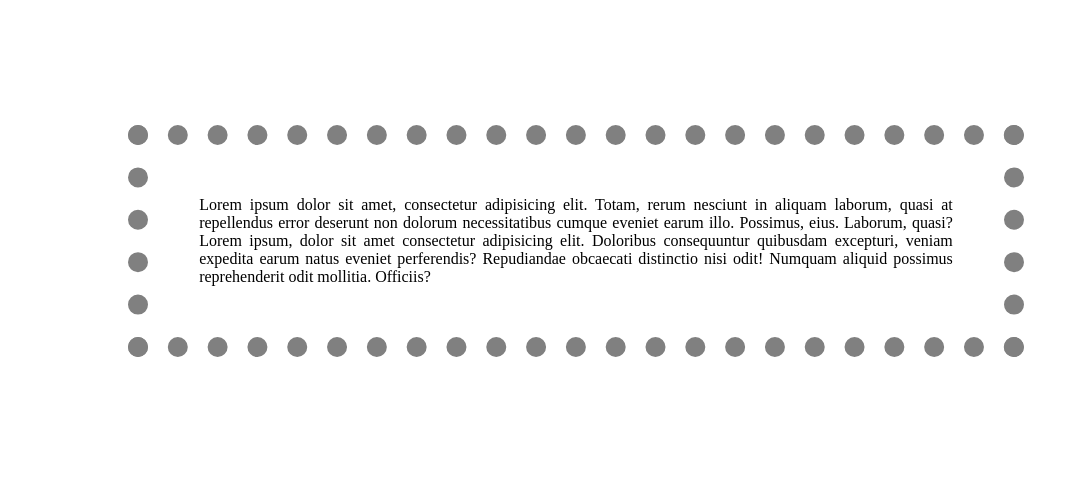
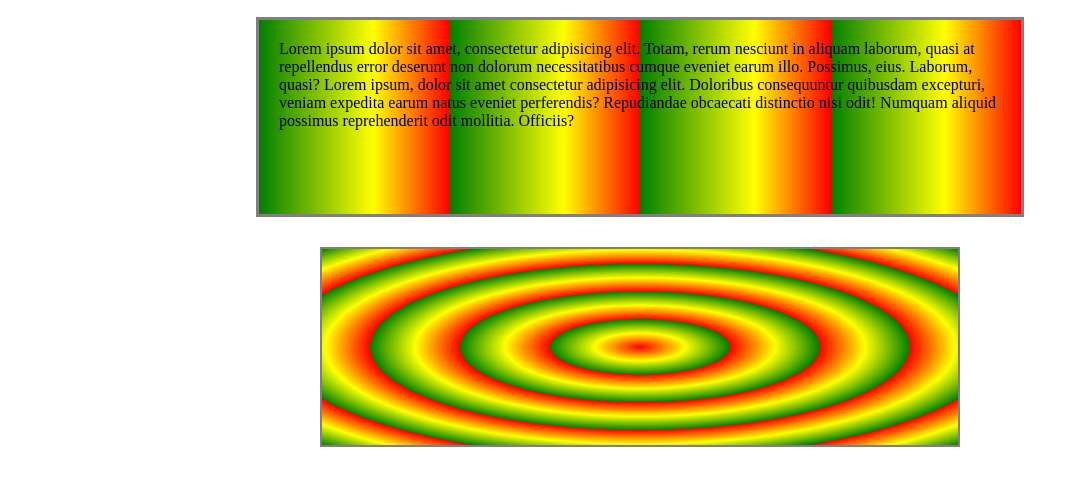
Before and after one commit to AbdulMoiz8994/css, a plain HTML site: page index3.html in a window 1280 px wide. Shown: the part 199-684 px from the top of the page, without its empty margins (0-1071 px from the left). Drawn offline with Linux system fonts and the light colour scheme.

Commit message:
we learned background multiple colors in linear-gradient and radial-gradinet we can give multiple color in row and in percantage an dpxl
(red 10%, yelow 50%,green ...)
to right, to bottom
we can give in degree alos to color (25deg,red,yellow(
repeating-linear and radial gradient

```diff
--- a/index3.html
+++ b/index3.html
@@ -30,5 +30,8 @@
         Lorem ipsum, dolor sit amet consectetur adipisicing elit. Doloribus consequuntur quibusdam excepturi, veniam expedita earum natus eveniet perferendis? Repudiandae obcaecati distinctio nisi odit! Numquam aliquid possimus reprehenderit odit mollitia. Officiis?
     </p>
 </div>
+<div class="box1">
+
+</div>
 </body>
 </html>
--- a/index30to40.css
+++ b/index30to40.css
@@ -62,7 +62,7 @@ li{
    background-size: 20%;
 }
 
-
+/*
 .box{
     margin: 10%;
     width: 70%;
@@ -72,5 +72,41 @@ li{
     background-color: white;
     /* background-clip: padding-box; */
     /* background-clip: content-box; */
-    background-clip: border-box;
+    /* background-clip: border-box; */
+/* }  */
+
+
+
+.box{
+    width: 60%;
+    margin: 20px auto;
+    border: 3px solid gray;
+    box-sizing: border-box;
+    padding: 20px;
+    height: 200px;
+    /* background-color: hsl(150, 50%, 80%); */
+    /* background: linear-gradient(red,yellow); */
+    /* background: linear-gradient(to left ,red,yellow); */
+
+    /* background: linear-gradient(to top right,red,yellow); */
+    /* background: linear-gradient(to top left,red,yellow); */
+    /* background: linear-gradient(to bottom left,red,yellow); */
+    /* degree deg */
+    /* background: linear-gradient(200deg,red,yellow); */
+
+    /* background: linear-gradient(to top left,red,yellow,green,blue); */
+    background:repeating-linear-gradient(to left ,red,yellow 10%,green 25%);
+
 }
+.box1{
+    width: 50%;
+    margin: 30px auto;
+    border: 2px solid gray;
+    height: 200px;
+    /* background: radial-gradient(circle,red 10%,yellow 30%,green 40%); */
+    /* background: radial-gradient(closest-side at 10% 50% ,red 10%,yellow 30%,green); */
+    /* background: radial-gradient(farthest-corner at 50% 90% ,red 10%,yellow 30%,green); */
+    background: repeating-radial-gradient(red ,yellow 10%,green 20%);
+
+
+}
```
